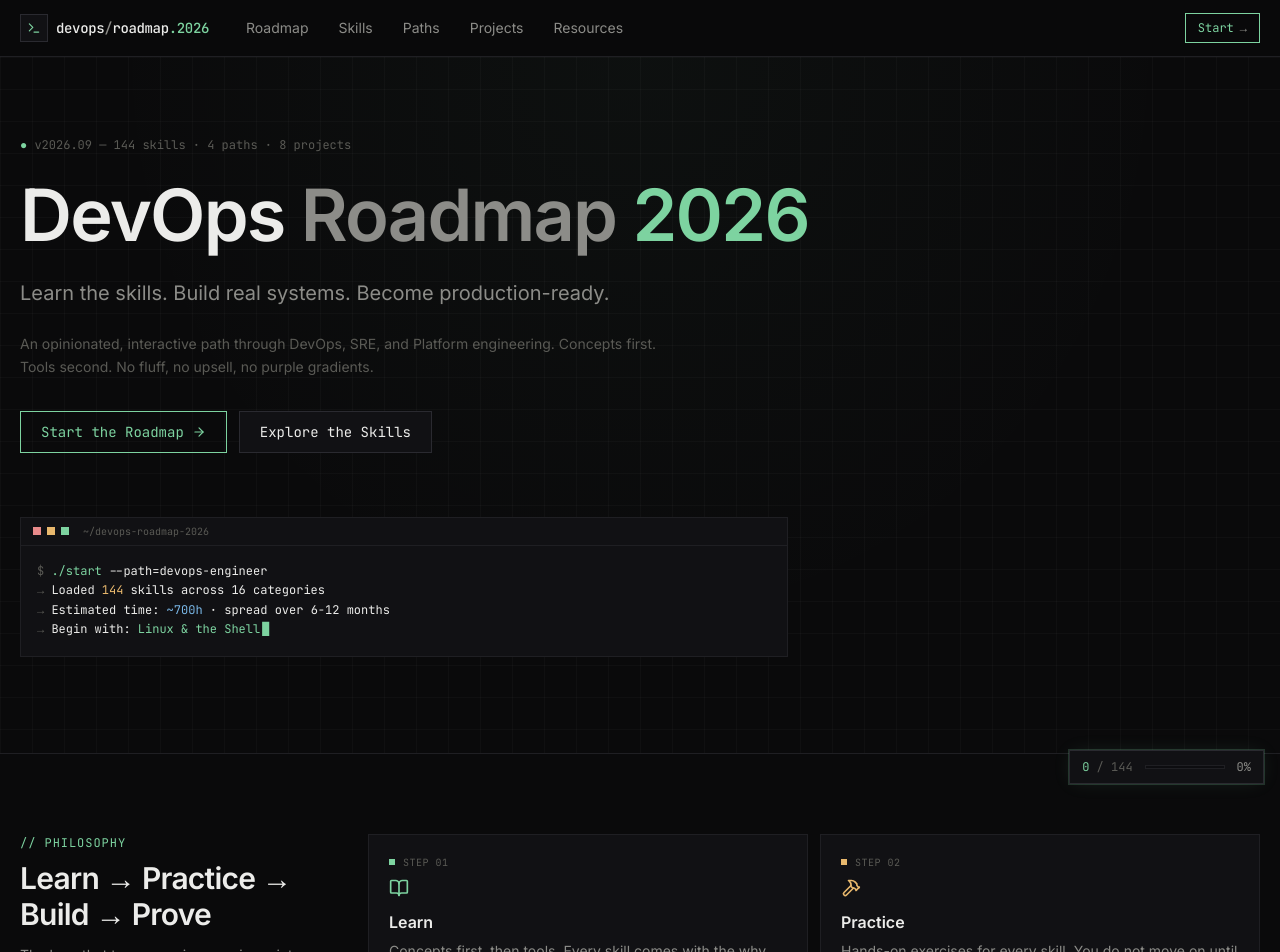
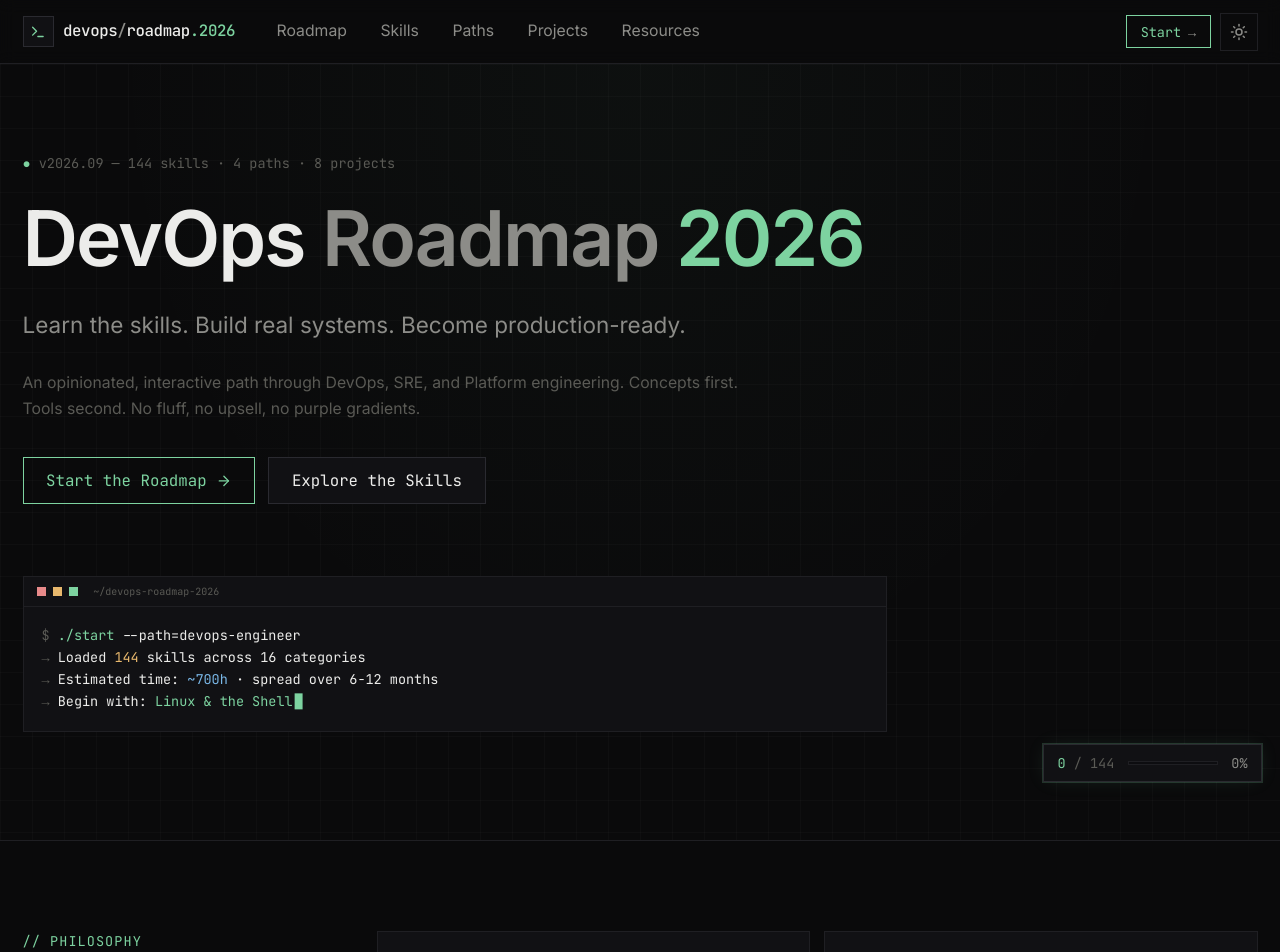
Before and after one commit to YogeshxSaini/devops-roadmap-2026, a Next.js app: page / in a window 1280 px wide. Shown: the top 952 px of the page. Built offline with nearby package versions, Linux system fonts and the light colour scheme.

Commit message:
feat: add light/dark theme toggle and improve text legibility

```diff
--- a/src/app/globals.css
+++ b/src/app/globals.css
@@ -4,21 +4,83 @@
 
 @layer base {
   :root {
+    color-scheme: light;
+    --bg-base: #FAFAF9;
+    --bg-raised: #FFFFFF;
+    --bg-overlay: #F5F5F4;
+    --bg-inset: #F5F5F4;
+    --fg-primary: #1C1917;
+    --fg-muted: #57534E;
+    --fg-dim: #78716C;
+    --border-subtle: #E7E5E4;
+    --border: #D6D3D1;
+    --border-strong: #A8A29E;
+    --accent: #15803D;
+    --accent-bright: #16A34A;
+    --accent-hover: #166534;
+    --accent-muted: #DCFCE7;
+    --grid-line: rgba(0, 0, 0, 0.04);
+    --grid-line-strong: rgba(0, 0, 0, 0.06);
+    --divider-grad: #E7E5E4;
+    --selection-bg: rgba(21, 128, 61, 0.18);
+    --selection-fg: #1C1917;
+    --amber: #B45309;
+    --amber-muted: #FEF3C7;
+    --sky: #0369A1;
+    --sky-muted: #E0F2FE;
+    --rose: #B91C1C;
+    --rose-muted: #FEE2E2;
+    --status-not-started: #78716C;
+    --status-learning: #B45309;
+    --status-practiced: #0369A1;
+    --status-completed: #15803D;
+  }
+  .dark {
     color-scheme: dark;
+    --bg-base: #0A0A0B;
+    --bg-raised: #111114;
+    --bg-overlay: #16161A;
+    --bg-inset: #0D0D10;
+    --fg-primary: #ECECEA;
+    --fg-muted: #8C8C88;
+    --fg-dim: #5A5A55;
+    --border-subtle: #1F1F23;
+    --border: #2A2A30;
+    --border-strong: #3A3A42;
+    --accent: #7DD3A0;
+    --accent-bright: #92DBB0;
+    --accent-hover: #92DBB0;
+    --accent-muted: #3A6B4F;
+    --grid-line: rgba(255, 255, 255, 0.025);
+    --grid-line-strong: rgba(255, 255, 255, 0.02);
+    --divider-grad: #2A2A30;
+    --selection-bg: rgba(125, 211, 160, 0.25);
+    --selection-fg: #ECECEA;
+    --amber: #E8B86D;
+    --amber-muted: #6B4F1F;
+    --sky: #7AB8E8;
+    --sky-muted: #1F4A6B;
+    --rose: #E88A8A;
+    --rose-muted: #6B1F1F;
+    --status-not-started: #5A5A55;
+    --status-learning: #E8B86D;
+    --status-practiced: #7AB8E8;
+    --status-completed: #7DD3A0;
   }
   html, body {
-    background: #0A0A0B;
-    color: #ECECEA;
+    background: var(--bg-base);
+    color: var(--fg-primary);
     font-family: 'Inter', ui-sans-serif, system-ui, sans-serif;
+    font-size: 18px;
     -webkit-font-smoothing: antialiased;
     text-rendering: optimizeLegibility;
   }
-  * { border-color: #1F1F23; }
-  ::selection { background: rgba(125, 211, 160, 0.25); color: #ECECEA; }
+  * { border-color: var(--border); }
+  ::selection { background: var(--selection-bg); color: var(--selection-fg); }
   a { color: inherit; text-decoration: none; }
   button { font: inherit; cursor: pointer; }
   *:focus-visible {
-    outline: 1px solid #7DD3A0;
+    outline: 1px solid var(--accent);
     outline-offset: 2px;
   }
 }
@@ -26,14 +88,14 @@
 @layer utilities {
   .grid-bg {
     background-image:
-      linear-gradient(to right, rgba(255,255,255,0.025) 1px, transparent 1px),
-      linear-gradient(to bottom, rgba(255,255,255,0.025) 1px, transparent 1px);
+      linear-gradient(to right, var(--grid-line-strong) 1px, transparent 1px),
+      linear-gradient(to bottom, var(--grid-line-strong) 1px, transparent 1px);
     background-size: 32px 32px;
   }
   .grid-bg-sm {
     background-image:
-      linear-gradient(to right, rgba(255,255,255,0.02) 1px, transparent 1px),
-      linear-gradient(to bottom, rgba(255,255,255,0.02) 1px, transparent 1px);
+      linear-gradient(to right, var(--grid-line) 1px, transparent 1px),
+      linear-gradient(to bottom, var(--grid-line) 1px, transparent 1px);
     background-size: 16px 16px;
   }
   .text-mono {
@@ -45,16 +107,16 @@
     font-size: 0.75rem;
     letter-spacing: 0.08em;
     text-transform: uppercase;
-    color: #7DD3A0;
+    color: var(--accent);
   }
   .divider {
     height: 1px;
-    background: linear-gradient(to right, transparent, #2A2A30 20%, #2A2A30 80%, transparent);
+    background: linear-gradient(to right, transparent, var(--divider-grad) 20%, var(--divider-grad) 80%, transparent);
   }
   .border-grid {
-    border: 1px solid #1F1F23;
+    border: 1px solid var(--border-subtle);
   }
-  .inset-1px { box-shadow: inset 0 0 0 1px #1F1F23; }
+  .inset-1px { box-shadow: inset 0 0 0 1px var(--border-subtle); }
 }
 
 @keyframes blink { 0%, 50% { opacity: 1; } 51%, 100% { opacity: 0; } }
@@ -62,7 +124,7 @@
   content: '▊';
   display: inline-block;
   margin-left: 2px;
-  color: #7DD3A0;
+  color: var(--accent);
   animation: blink 1.1s steps(1) infinite;
 }
 
--- a/src/app/layout.tsx
+++ b/src/app/layout.tsx
@@ -19,13 +19,18 @@ export const metadata: Metadata = {
 
 export default function RootLayout({ children }: { children: React.ReactNode }) {
   return (
-    <html lang="en" className="dark">
+    <html lang="en" suppressHydrationWarning>
       <head>
         <link rel="preconnect" href="https://fonts.googleapis.com" />
         <link rel="preconnect" href="https://fonts.gstatic.com" crossOrigin="" />
         <link
           rel="stylesheet"
           href="https://fonts.googleapis.com/css2?family=Inter:wght@400;500;600;700&family=JetBrains+Mono:wght@400;500;600&display=swap"
+        />
+        <script
+          dangerouslySetInnerHTML={{
+            __html: `(function(){try{var t=localStorage.getItem('theme');if(t==='light'){document.documentElement.classList.remove('dark');}else{document.documentElement.classList.add('dark');}}catch(e){document.documentElement.classList.add('dark');}})();`,
+          }}
         />
       </head>
       <body>
--- /dev/null
+++ b/src/components/layout/ThemeToggle.tsx
@@ -0,0 +1,54 @@
+'use client';
+
+import { useEffect, useState } from 'react';
+import { Moon, Sun } from 'lucide-react';
+import { cn } from '@/lib/utils';
+
+type Theme = 'light' | 'dark';
+
+function getStoredTheme(): Theme {
+  if (typeof window === 'undefined') return 'dark';
+  const stored = window.localStorage.getItem('theme');
+  return stored === 'light' ? 'light' : 'dark';
+}
+
+export function ThemeToggle() {
+  const [theme, setTheme] = useState<Theme>('dark');
+  const [mounted, setMounted] = useState(false);
+
+  useEffect(() => {
+    setTheme(getStoredTheme());
+    setMounted(true);
+  }, []);
+
+  useEffect(() => {
+    if (!mounted) return;
+    const root = document.documentElement;
+    if (theme === 'dark') {
+      root.classList.add('dark');
+    } else {
+      root.classList.remove('dark');
+    }
+    window.localStorage.setItem('theme', theme);
+  }, [theme, mounted]);
+
+  const next: Theme = theme === 'dark' ? 'light' : 'dark';
+
+  return (
+    <button
+      type="button"
+      aria-label={`Switch to ${next} theme`}
+      title={`Switch to ${next} theme`}
+      onClick={() => setTheme(next)}
+      className={cn(
+        'p-2 border border-border-subtle text-fg-muted hover:text-fg-primary hover:border-border transition-colors'
+      )}
+    >
+      {mounted && theme === 'dark' ? (
+        <Sun className="w-4 h-4" />
+      ) : (
+        <Moon className="w-4 h-4" />
+      )}
+    </button>
+  );
+}
--- a/src/components/layout/TopNav.tsx
+++ b/src/components/layout/TopNav.tsx
@@ -5,6 +5,7 @@ import { usePathname } from 'next/navigation';
 import { useState } from 'react';
 import { Menu, X, Terminal } from 'lucide-react';
 import { cn } from '@/lib/utils';
+import { ThemeToggle } from './ThemeToggle';
 
 const nav = [
   { href: '/roadmap', label: 'Roadmap' },
@@ -56,6 +57,7 @@ export function TopNav() {
           >
             Start <span className="text-fg-muted">→</span>
           </Link>
+          <ThemeToggle />
           <button
             aria-label="Toggle menu"
             className="md:hidden p-2 border border-border-subtle"
--- a/tailwind.config.mjs
+++ b/tailwind.config.mjs
@@ -6,34 +6,35 @@ export default {
     extend: {
       colors: {
         bg: {
-          base: '#0A0A0B',
-          raised: '#111114',
-          overlay: '#16161A',
-          inset: '#0D0D10',
+          base: 'var(--bg-base)',
+          raised: 'var(--bg-raised)',
+          overlay: 'var(--bg-overlay)',
+          inset: 'var(--bg-inset)',
         },
         border: {
-          subtle: '#1F1F23',
-          DEFAULT: '#2A2A30',
-          strong: '#3A3A42',
+          subtle: 'var(--border-subtle)',
+          DEFAULT: 'var(--border)',
+          strong: 'var(--border-strong)',
         },
         fg: {
-          primary: '#ECECEA',
-          muted: '#8C8C88',
-          dim: '#5A5A55',
+          primary: 'var(--fg-primary)',
+          muted: 'var(--fg-muted)',
+          dim: 'var(--fg-dim)',
         },
         accent: {
-          DEFAULT: '#7DD3A0',
-          hover: '#92DBB0',
-          muted: '#3A6B4F',
+          DEFAULT: 'var(--accent)',
+          bright: 'var(--accent-bright)',
+          hover: 'var(--accent-hover)',
+          muted: 'var(--accent-muted)',
         },
-        amber: { DEFAULT: '#E8B86D', muted: '#6B4F1F' },
-        sky: { DEFAULT: '#7AB8E8', muted: '#1F4A6B' },
-        rose: { DEFAULT: '#E88A8A', muted: '#6B1F1F' },
+        amber: { DEFAULT: 'var(--amber)', muted: 'var(--amber-muted)' },
+        sky: { DEFAULT: 'var(--sky)', muted: 'var(--sky-muted)' },
+        rose: { DEFAULT: 'var(--rose)', muted: 'var(--rose-muted)' },
         status: {
-          'not-started': '#5A5A55',
-          learning: '#E8B86D',
-          practiced: '#7AB8E8',
-          completed: '#7DD3A0',
+          'not-started': 'var(--status-not-started)',
+          learning: 'var(--status-learning)',
+          practiced: 'var(--status-practiced)',
+          completed: 'var(--status-completed)',
         },
       },
       fontFamily: {
@@ -49,7 +50,7 @@ export default {
       },
       borderRadius: { DEFAULT: '4px', md: '6px', lg: '8px' },
       boxShadow: {
-        glow: '0 0 0 1px rgba(125, 211, 160, 0.2), 0 0 20px -4px rgba(125, 211, 160, 0.15)',
+        glow: '0 0 0 1px color-mix(in srgb, var(--accent) 20%, transparent), 0 0 20px -4px color-mix(in srgb, var(--accent) 15%, transparent)',
       },
     },
   },
```
